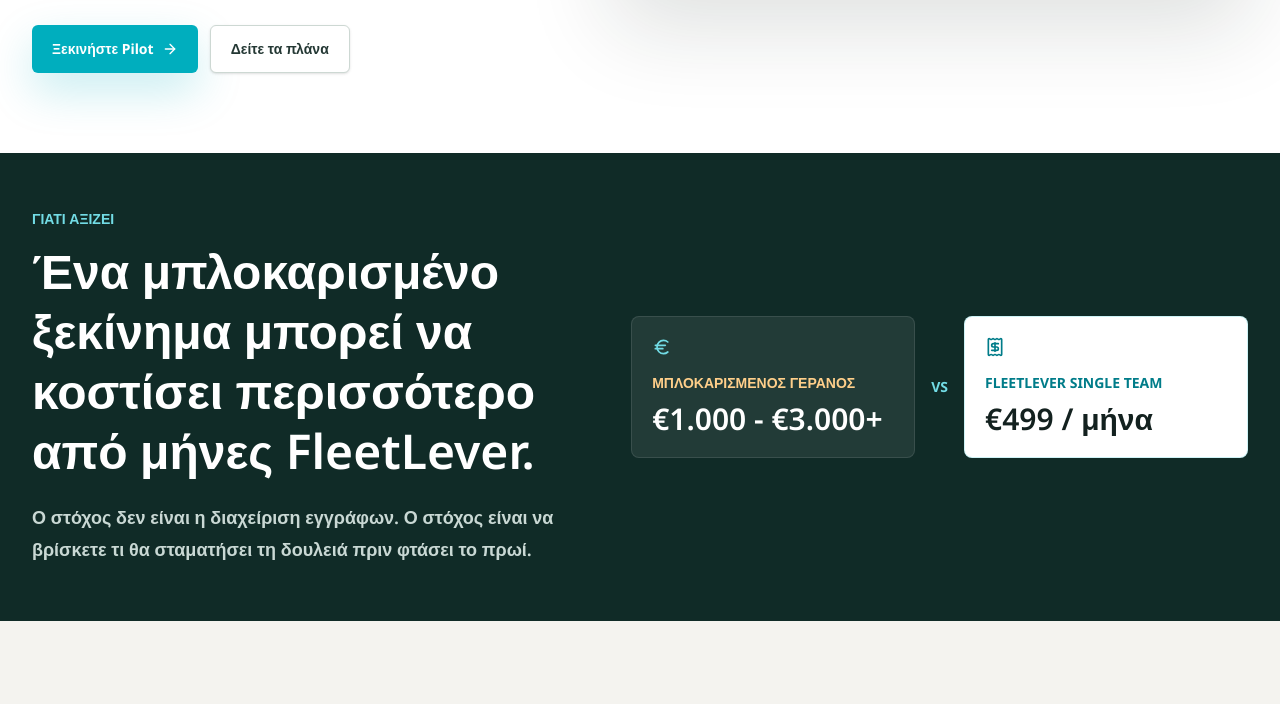
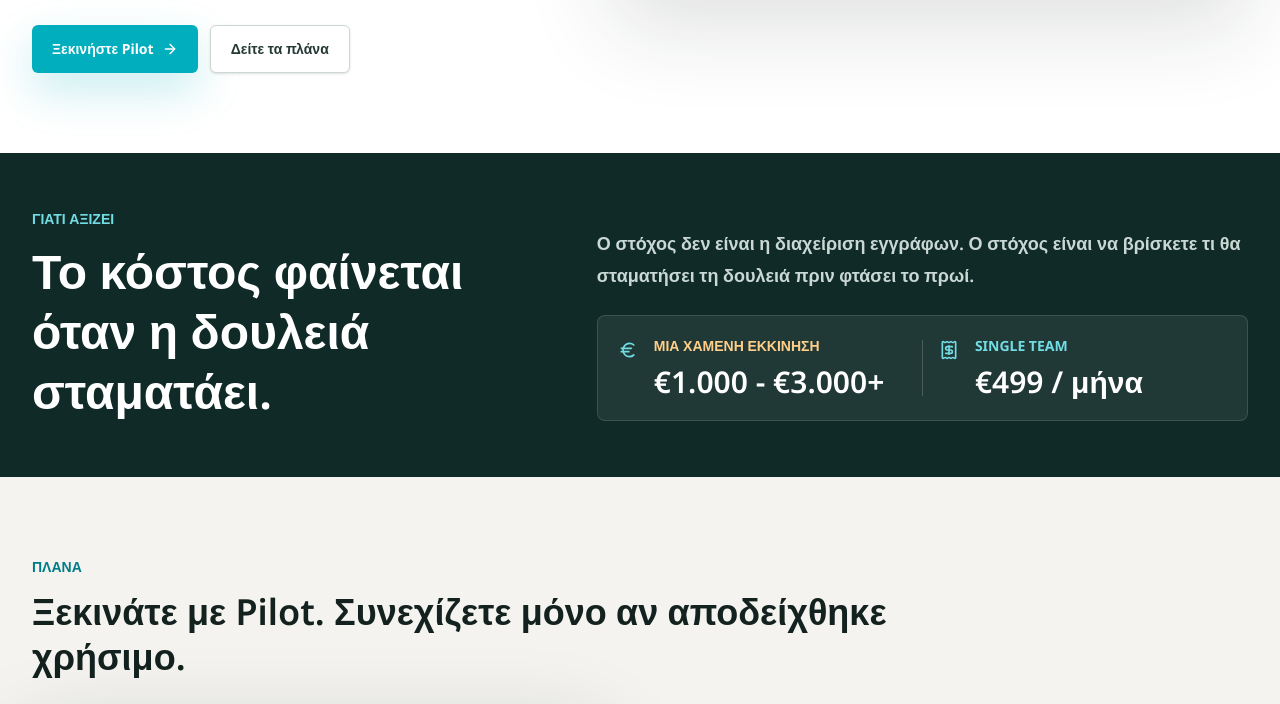
Before and after one commit to gkaragioul/FleetLever, a Next.js app: page /pricing in a window 1280 px wide. Shown: the part 636-1340 px from the top of the page. Built offline with nearby package versions, Linux system fonts and the light colour scheme; no server answers.

Commit message:
Refine pricing value band

```diff
--- a/src/app/pricing/page.tsx
+++ b/src/app/pricing/page.tsx
@@ -171,27 +171,35 @@
       </section>
 
       <section className="bg-[#102b27] px-5 py-14 text-white sm:px-6 lg:px-8">
-        <div className="mx-auto grid w-full max-w-7xl gap-7 lg:grid-cols-[1fr_1.08fr] lg:items-center">
+        <div className="mx-auto grid w-full max-w-7xl gap-8 lg:grid-cols-[0.9fr_1.1fr] lg:items-end">
           <div>
             <p className="text-sm font-bold uppercase text-[#72dce5]">Γιατί αξίζει</p>
             <h2 className="mt-3 text-3xl font-semibold leading-tight sm:text-5xl">
-              Ένα μπλοκαρισμένο ξεκίνημα μπορεί να κοστίσει περισσότερο από μήνες FleetLever.
+              Το κόστος φαίνεται όταν η δουλειά σταματάει.
             </h2>
-            <p className="mt-5 text-lg font-semibold leading-8 text-[#c9d8d4]">
+          </div>
+          <div>
+            <p className="max-w-2xl text-lg font-semibold leading-8 text-[#c9d8d4]">
               Ο στόχος δεν είναι η διαχείριση εγγράφων. Ο στόχος είναι να βρίσκετε τι θα σταματήσει τη δουλειά πριν φτάσει το πρωί.
             </p>
-          </div>
-          <div className="grid gap-4 sm:grid-cols-[1fr_auto_1fr] sm:items-center">
-            <div className="rounded-lg border border-white/10 bg-white/8 p-5">
-              <Euro className="h-5 w-5 text-[#72dce5]" aria-hidden="true" />
-              <p className="mt-4 text-sm font-bold uppercase text-[#ffcf8a]">Μπλοκαρισμένος γερανός</p>
-              <p className="mt-2 text-3xl font-semibold">€1.000 - €3.000+</p>
-            </div>
-            <p className="text-center text-sm font-bold uppercase text-[#72dce5]">vs</p>
-            <div className="rounded-lg border border-[#72dce5]/35 bg-white p-5 text-[#13211f]">
-              <Receipt className="h-5 w-5 text-[#007C89]" aria-hidden="true" />
-              <p className="mt-4 text-sm font-bold uppercase text-[#007C89]">FleetLever Single Team</p>
-              <p className="mt-2 text-3xl font-semibold">€499 / μήνα</p>
+            <div className="mt-6 rounded-lg border border-white/12 bg-white/7 p-5">
+              <div className="grid gap-4 md:grid-cols-[1fr_auto_1fr] md:items-center">
+                <div className="flex items-start gap-4">
+                  <Euro className="mt-1 h-5 w-5 shrink-0 text-[#72dce5]" aria-hidden="true" />
+                  <div>
+                    <p className="text-sm font-bold uppercase text-[#ffcf8a]">Μία χαμένη εκκίνηση</p>
+                    <p className="mt-2 text-3xl font-semibold">€1.000 - €3.000+</p>
+                  </div>
+                </div>
+                <div className="hidden h-14 w-px bg-white/18 md:block" aria-hidden="true" />
+                <div className="flex items-start gap-4">
+                  <Receipt className="mt-1 h-5 w-5 shrink-0 text-[#72dce5]" aria-hidden="true" />
+                  <div>
+                    <p className="text-sm font-bold uppercase text-[#72dce5]">Single Team</p>
+                    <p className="mt-2 text-3xl font-semibold">€499 / μήνα</p>
+                  </div>
+                </div>
+              </div>
             </div>
           </div>
         </div>
```
